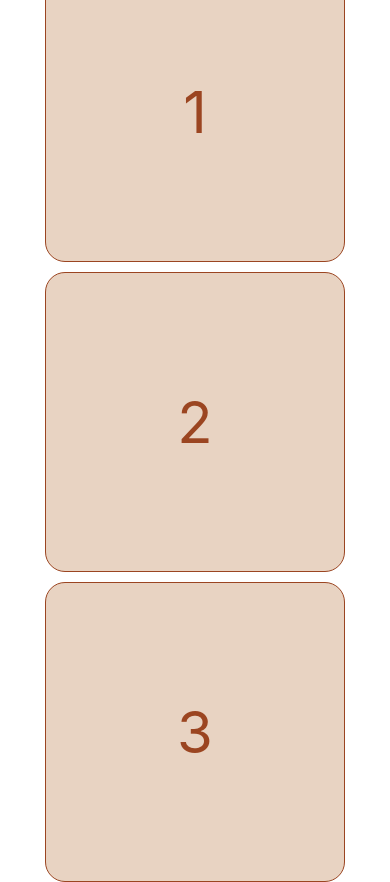
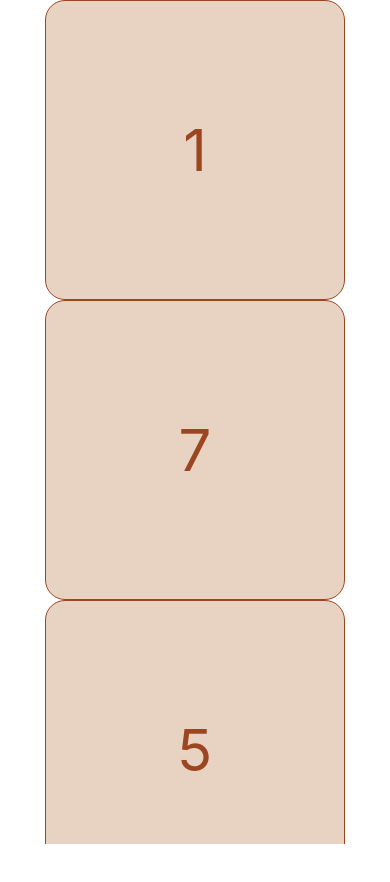
Before and after one commit to curioussdev/React-Native-Marathon, a React Native app in the folder DEVember-test/: screen / in a window 390 px wide. After the commit the page ends 844 px from the top, so only its background shows below. Built offline with nearby package versions, Linux system fonts and the light colour scheme.

Commit message:
fetchind array data at FlatList

```diff
--- a/DEVember-test/App.tsx
+++ b/DEVember-test/App.tsx
@@ -1,22 +1,31 @@
 import { StatusBar } from 'expo-status-bar';
-import { StyleSheet, Text, View } from 'react-native';
+import { StyleSheet, Text, View, FlatList } from 'react-native';
+
+const days = [1, 7, 5,4, 2];
 
 export default function App() {
 
   return (
     <View style={styles.container}>
 
-      <View style={styles.box}>
-        <Text style={styles.Text}>1</Text>
-      </View>
+      <FlatList
+        data={days}
+        renderItem={({ item }) => (
+          <View style={styles.box} >
+            <Text style={styles.Text}>{item}</Text>
+          </View>
+        )}
+      />
 
-      <View style={styles.box}>
-        <Text style={styles.Text}>2</Text>
-      </View>
+      { /*days.map((day) => (
+        <View style={styles.box} key={day}>
+          <Text style={styles.Text}>{day}</Text>
+        </View>
+      ))*/}
 
-      <View style={styles.box}>
-        <Text style={styles.Text}>3</Text>
-      </View>
+
+
+      <StatusBar style='auto' />
 
 
     </View>
```
